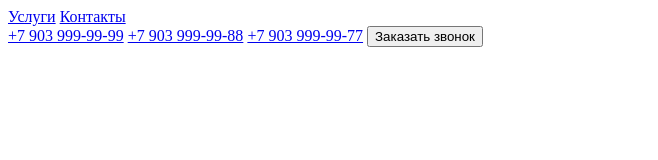
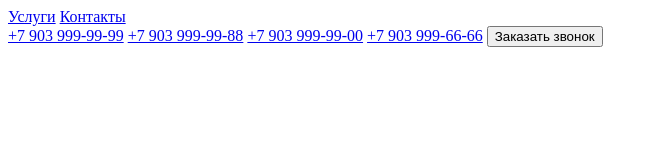
Before and after one commit to aalozovoy/app, a plain HTML site: page index.html in a window 1280 px wide. Shown: the whole page, without its empty margins (0-658 px from the left). Drawn offline with Linux system fonts and the light colour scheme.

Commit message:
contact 000

```diff
--- a/index.html
+++ b/index.html
@@ -16,7 +16,8 @@
         <div>
             <a href="tel:+79039999999">+7 903 999-99-99</a>
             <a href="tel:+79038888888">+7 903 999-99-88</a>
-            <a href="tel:+79037777777">+7 903 999-99-77</a>
+            <a href="tel:+79037777000">+7 903 999-99-00</a>
+            <a href="tel:+79038888666">+7 903 999-66-66</a>
             <button>Заказать звонок</button>
         </div>
     </header>
```
